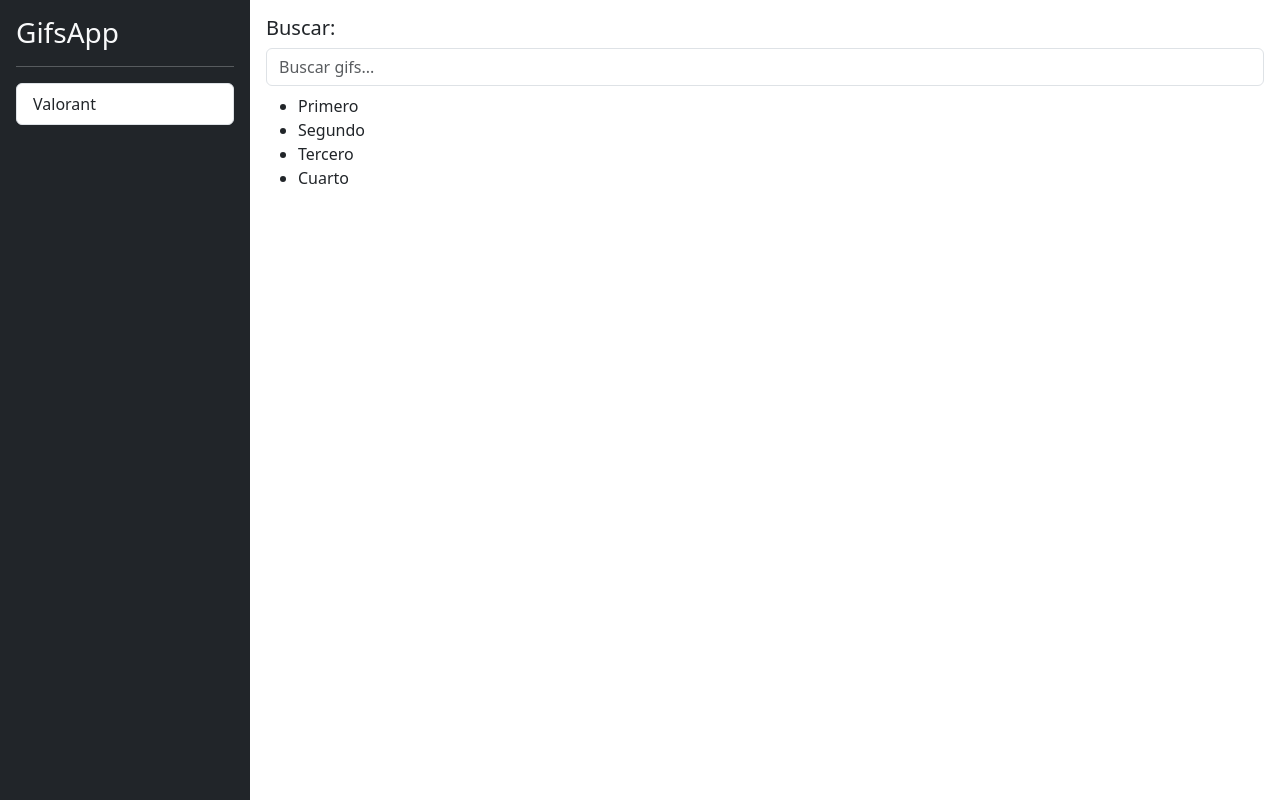
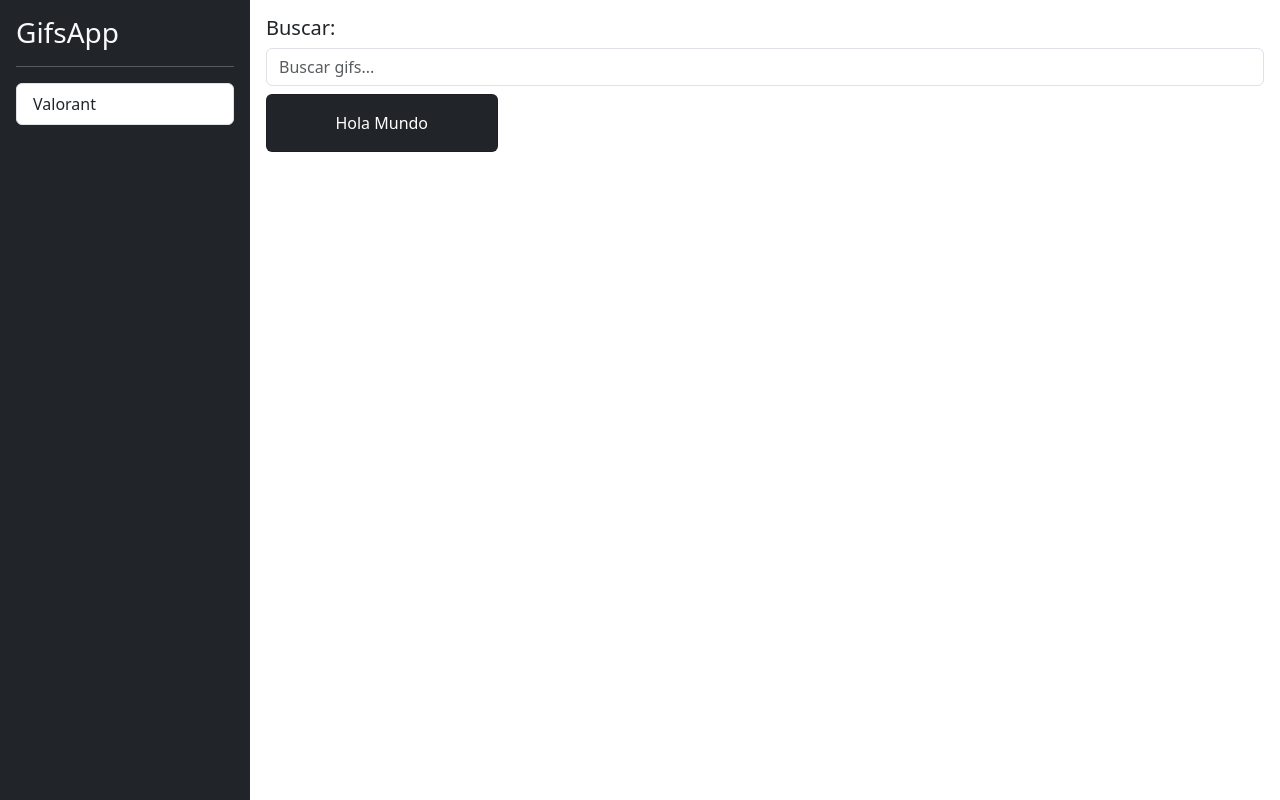
Before and after one commit to alvaroHdZ95/03-gifs-app, an Angular app: page / in a window 1280 px wide. Built offline with nearby package versions, Linux system fonts and the light colour scheme.

Commit message:
S07 - Resolución de la tarea - CardList

```diff
--- /dev/null
+++ b/src/app/gifs/components/card-list/card-list.component.html
@@ -0,0 +1,18 @@
+<div class="row">
+
+  <div class="col-md-3 col-sm-6">
+
+    <div class="card mb-2 text-center bg-dark">
+
+      <!-- TODO: Crear Imagen -->
+
+      <div class="card-body text-white">
+        <p class="card-text">
+          Hola Mundo
+        </p>
+      </div>
+
+    </div>
+
+  </div>
+</div>
--- a/src/app/gifs/gifs.module.ts
+++ b/src/app/gifs/gifs.module.ts
@@ -2,13 +2,15 @@
 import { CommonModule } from '@angular/common';
 import { HomePageComponent } from './pages/home/home-page.component';
 import { SearchBoxComponent } from './components/search-box/search-box.component';
+import { CardListComponent } from './components/card-list/card-list.component';
 
 
 
 @NgModule({
   declarations: [
     HomePageComponent,
-    SearchBoxComponent
+    SearchBoxComponent,
+    CardListComponent
   ],
   imports: [
     CommonModule
--- a/src/app/gifs/pages/home/home-page.component.html
+++ b/src/app/gifs/pages/home/home-page.component.html
@@ -8,11 +8,6 @@
 
   <div class="col-12 pt-2">
     <!-- Listado de Gifs -->
-    <ul>
-      <li>Primero</li>
-      <li>Segundo</li>
-      <li>Tercero</li>
-      <li>Cuarto</li>
-    </ul>
+    <gifs-card-list></gifs-card-list>
   </div>
 </div>
```
Also changed, not shown: src/app/gifs/components/card-list/card-list.component.ts (added, +10 -0 lines), src/app/gifs/components/card-list/card-list.component.css (added), 1 other file (tests, documents, lock files or other folders).
